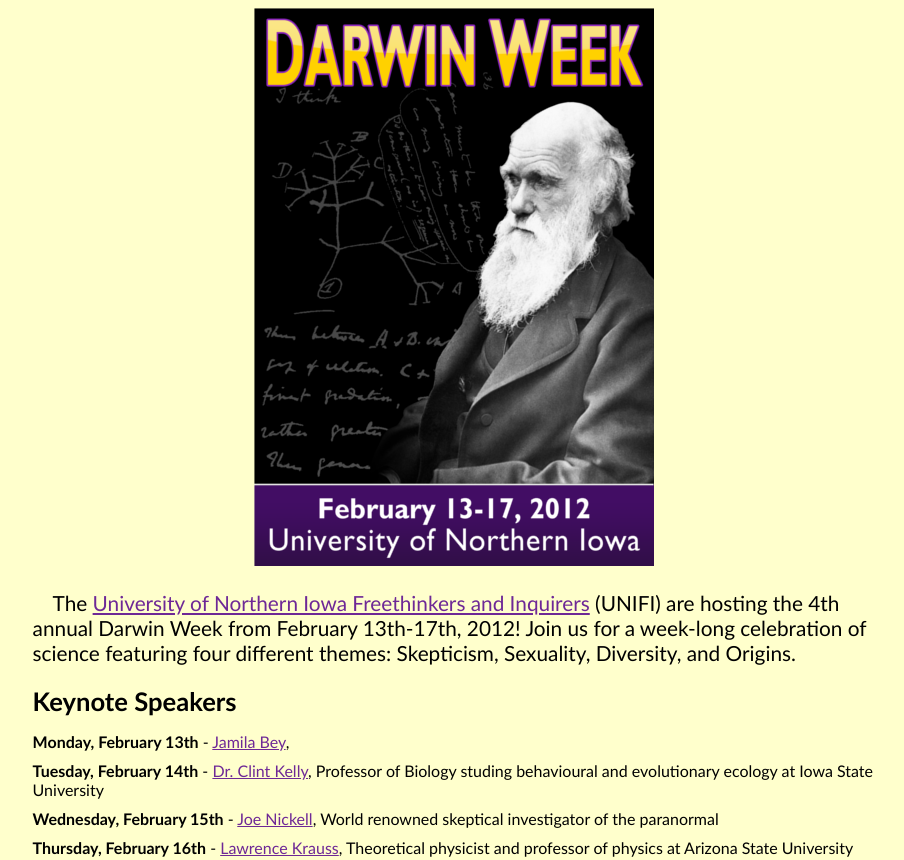
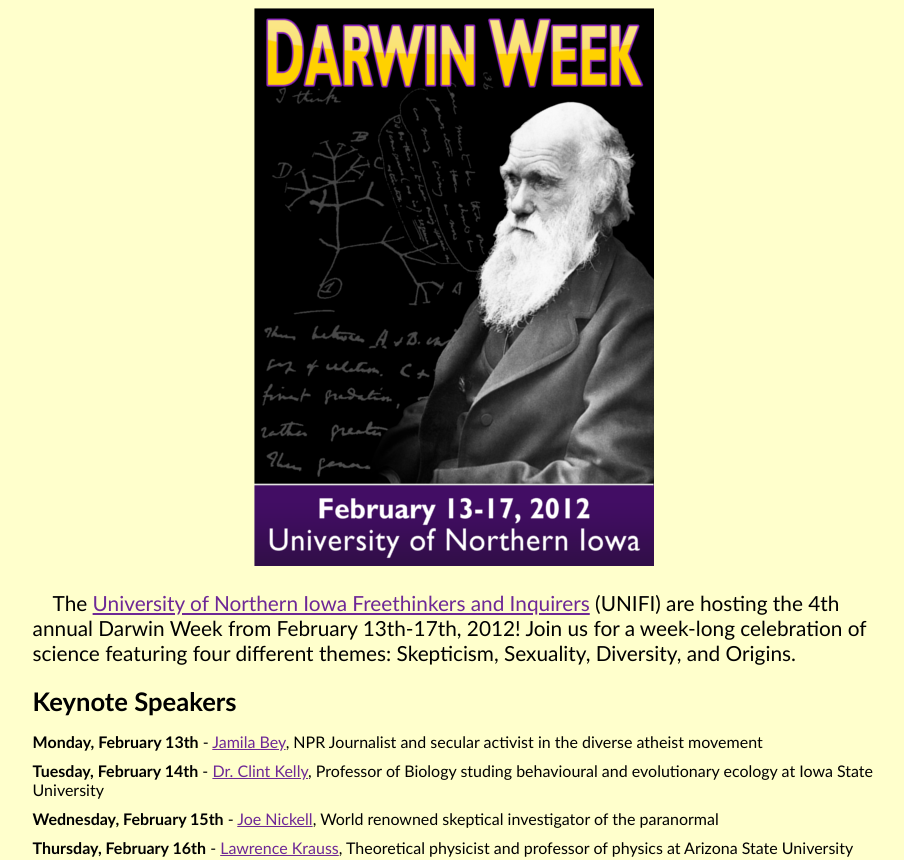
Before and after one commit to unifreethought/darwinweek-splash-page-2011, a plain HTML site: page index.html in a window 1280 px wide. Shown: the top 860 px of the page, without its empty margins (165-1069 px from the left). Drawn offline with Linux system fonts and the light colour scheme.

Commit message:
Add in Jamila Bey

```diff
--- a/index.html
+++ b/index.html
@@ -21,7 +21,7 @@
 		</span>
 
 		<ul>
-			<li><span class="bold">Monday, February 13th</span> - <a href="http://www.theroot.com/views/black-atheism-jamila-bey">Jamila Bey</a>, </li>
+			<li><span class="bold">Monday, February 13th</span> - <a href="http://www.theroot.com/views/black-atheism-jamila-bey">Jamila Bey</a>, NPR Journalist and secular activist in the diverse atheist movement</li>
 			<li><span class="bold">Tuesday, February 14th</span> - <a href="http://www.eeob.iastate.edu/faculty/profiles/KellyC/KellyC.html">Dr. Clint Kelly</a>, Professor of Biology studing behavioural and evolutionary ecology at Iowa State University</li>
 			<li><span class="bold">Wednesday, February 15th</span> - <a href="http://en.wikipedia.org/wiki/Joe_Nickell">Joe Nickell</a>, World renowned skeptical investigator of the paranormal</li>
 			<li><span class="bold">Thursday, February 16th</span> - <a href="http://en.wikipedia.org/wiki/Lawrence_M._Krauss">Lawrence Krauss</a>, Theoretical physicist and professor of physics at Arizona State University</li>
```
